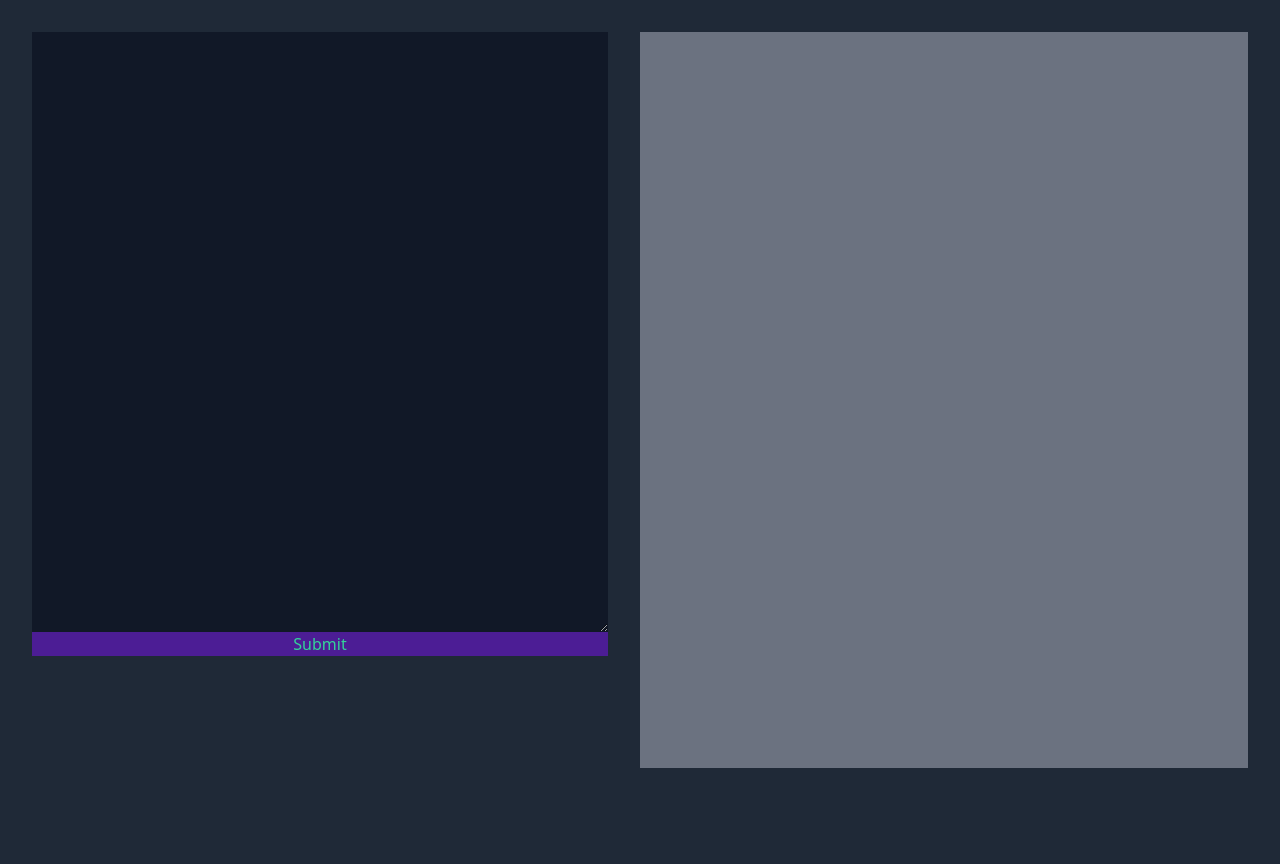
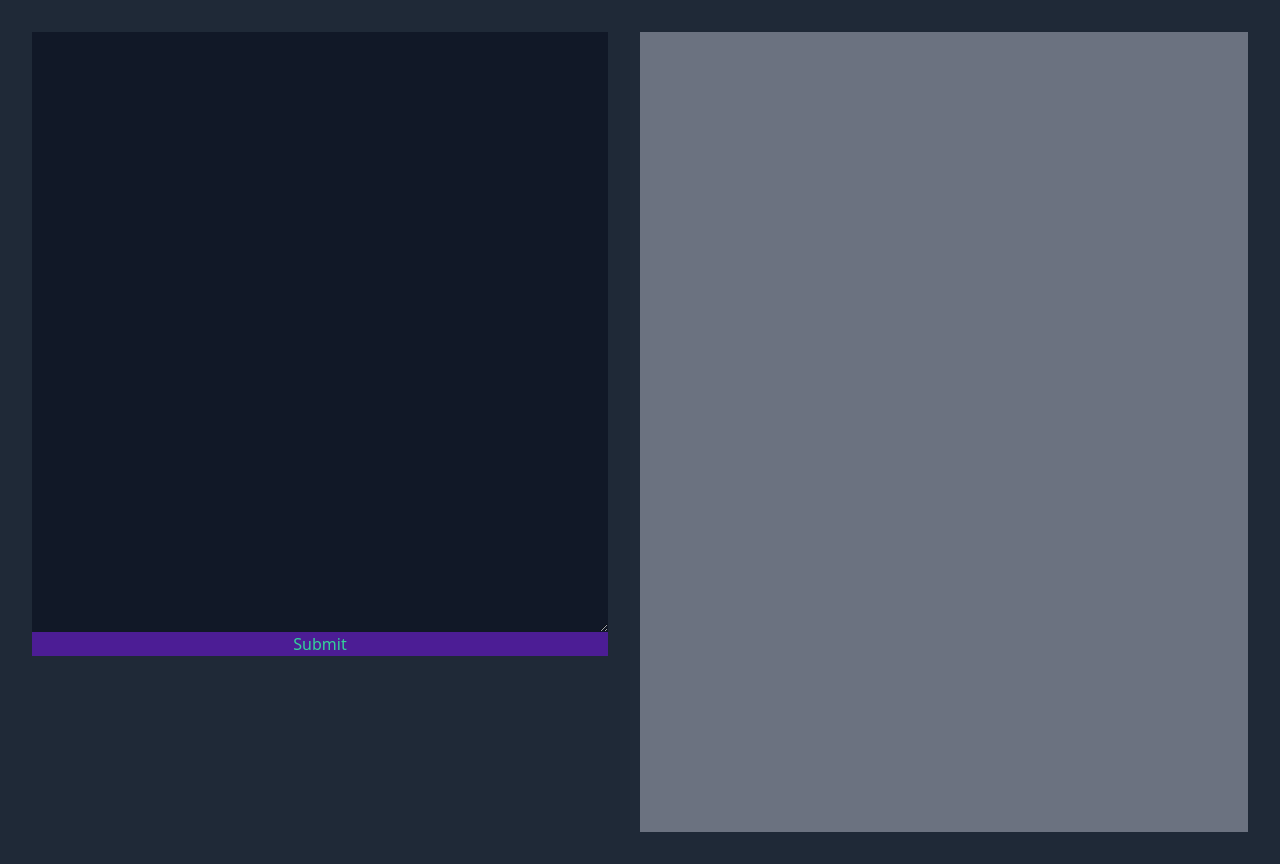
Before and after one commit to coolsoftwaretyler/msse663-project-tyler-williams, an Angular app: page / in a window 1280 px wide. Before the commit the page ends 800 px from the top, so only its background shows below. Built offline with nearby package versions, Linux system fonts and the light colour scheme.

Commit message:
interpret input from textarea

```diff
--- a/src/app/app.component.html
+++ b/src/app/app.component.html
@@ -1,5 +1,5 @@
-<main class="flex flex-wrap max-w-7xl mx-auto box-border p-8 gap-8 min-h-screen">
-  <app-text-editor class="flex flex-col flex-1 w-full md:w-1/2"></app-text-editor>
-  <app-console class="bg-gray-500 min-h-full w-full md:w-1/2"></app-console>
+<main class="flex flex-wrap max-w-7xl mx-auto box-border p-8 gap-8">
+  <app-text-editor class="flex flex-col justify-between flex-1 min-h-screen w-full md:w-1/2"></app-text-editor>
+  <app-console class="bg-gray-500 min-h-screen w-full md:w-1/2"></app-console>
 </main>
 <router-outlet></router-outlet>
--- a/src/app/app.module.ts
+++ b/src/app/app.module.ts
@@ -1,5 +1,6 @@
 import { NgModule } from '@angular/core';
 import { BrowserModule } from '@angular/platform-browser';
+import { FormsModule, ReactiveFormsModule } from '@angular/forms';
 
 import { AppRoutingModule } from './app-routing.module';
 import { AppComponent } from './app.component';
@@ -15,6 +16,8 @@ import { ConsoleComponent } from './console/console.component';
   imports: [
     BrowserModule,
     AppRoutingModule,
+    FormsModule,
+    ReactiveFormsModule
   ],
   providers: [],
   bootstrap: [AppComponent]
--- a/src/app/text-editor/text-editor.component.html
+++ b/src/app/text-editor/text-editor.component.html
@@ -1,4 +1,4 @@
-<form class="flex flex-col">
-  <textarea rows="25" class="w-full bg-gray-900 text-green-500 font-mono"></textarea>
+<form [formGroup]="editorForm" (ngSubmit)="onSubmit()" class="flex flex-col">
+  <textarea rows="25" class="w-full bg-gray-900 text-green-500 font-mono" formControlName="source"></textarea>
   <input type="submit" class="bg-purple-900 text-green-400"/>
 </form>
--- a/src/app/text-editor/text-editor.component.ts
+++ b/src/app/text-editor/text-editor.component.ts
@@ -1,4 +1,7 @@
 import { Component, OnInit } from '@angular/core';
+import { FormBuilder, FormGroup } from '@angular/forms';
+
+import { interpret, parse } from '../lisp';
 
 @Component({
   selector: 'app-text-editor',
@@ -6,10 +9,22 @@ import { Component, OnInit } from '@angular/core';
   styleUrls: ['./text-editor.component.scss']
 })
 export class TextEditorComponent implements OnInit {
+  public editorForm: FormGroup
 
-  constructor() { }
+  constructor(private formBuilder: FormBuilder) {
+    this.editorForm = this.formBuilder.group({
+      source: '',
+    })
+  }
 
   ngOnInit(): void {
   }
 
+  onSubmit(): void {
+    const input = this.editorForm.controls.source.value;
+    const parsedInput = parse(`"${input}"`);
+    const interpretedInput = interpret(parsedInput, undefined);
+    console.log(interpretedInput);
+  }
+
 }
```
